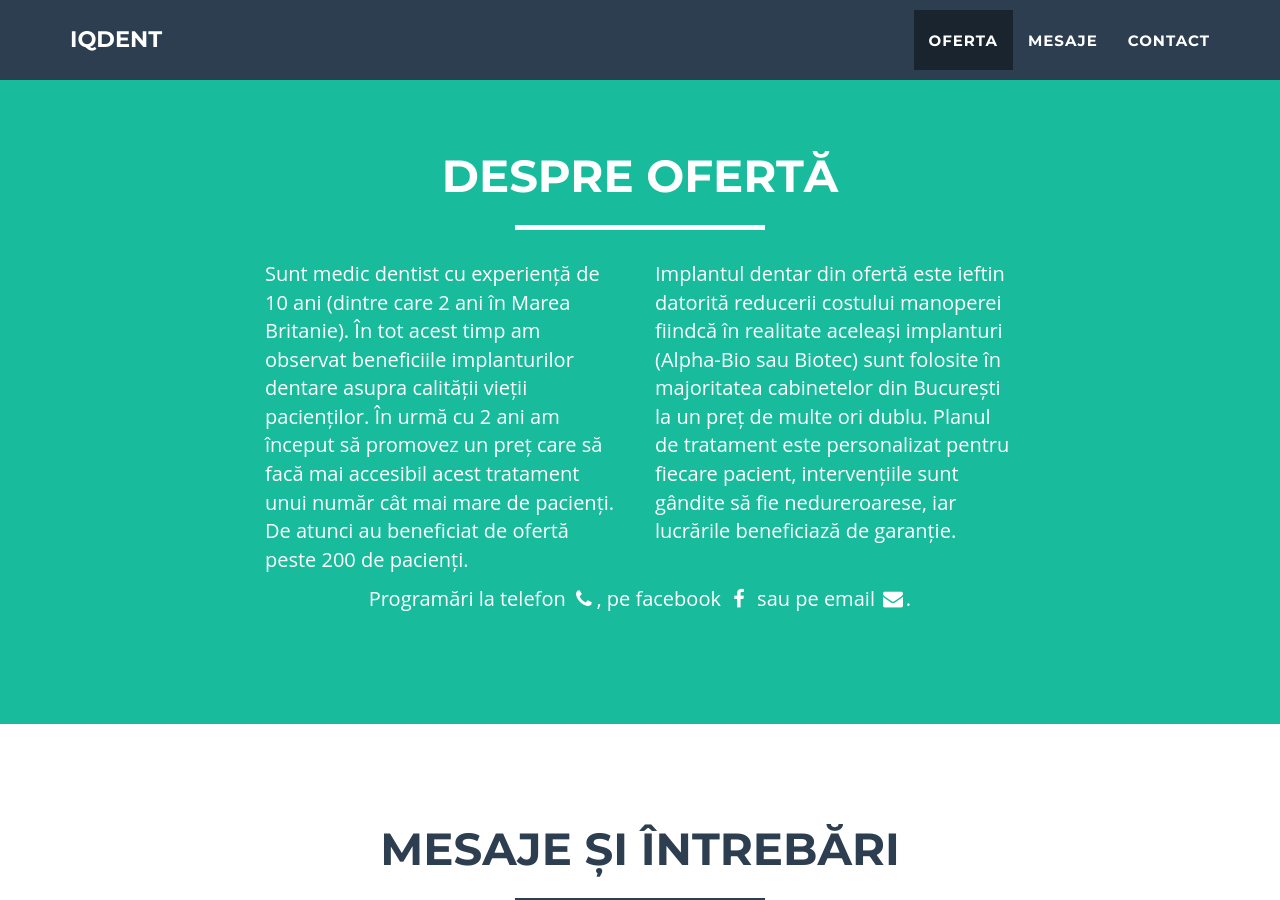
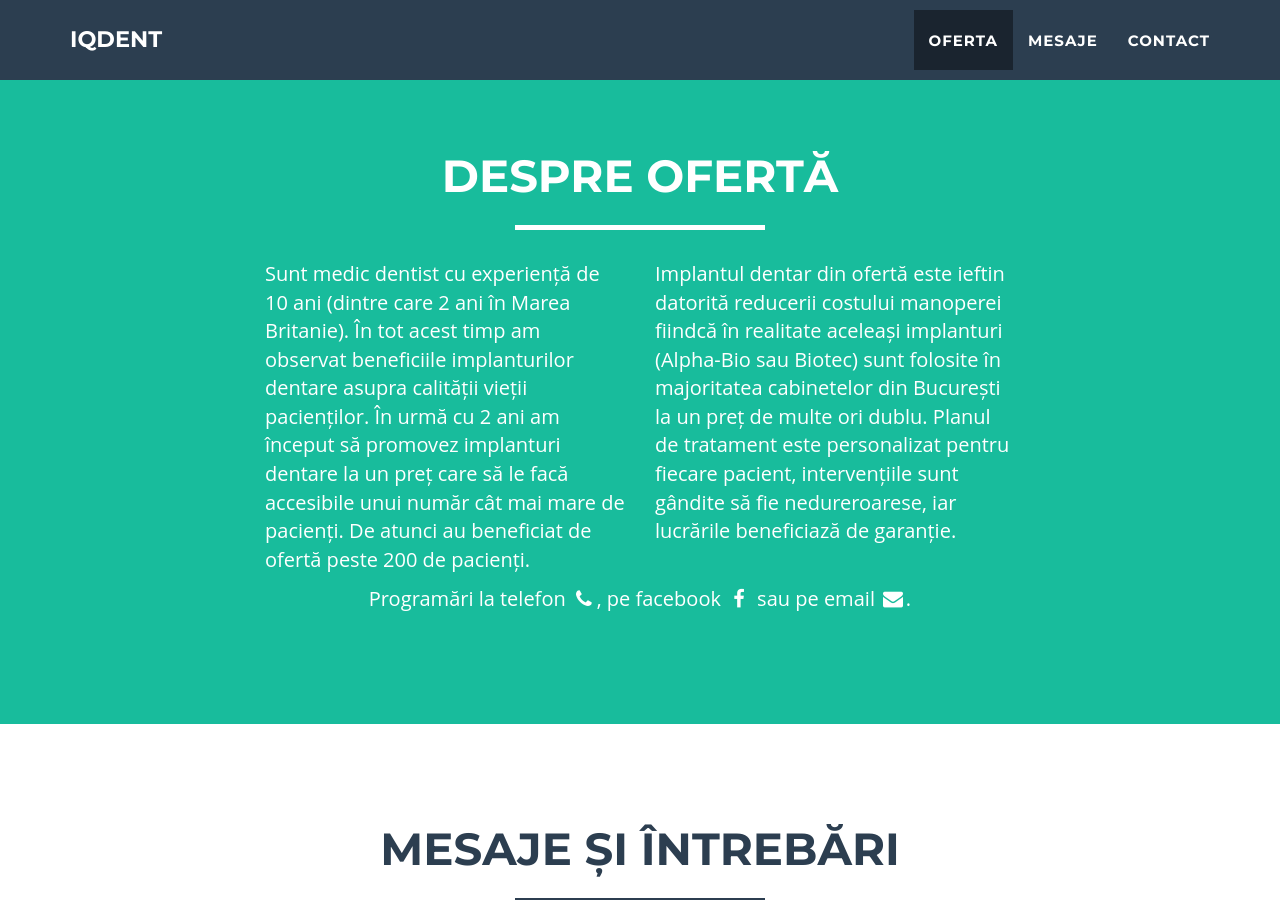
Before and after one commit to littledentgopo/offerdent, a Jekyll site: the page built from index.html, in a window 1280 px wide and 900 px high, scrolled down 1503 px. Built offline with Jekyll 4.4.1, drawn with Linux system fonts in a browser that asks for light colours.

Commit message:
Change word

```diff
--- a/_includes/section-about.html
+++ b/_includes/section-about.html
@@ -8,7 +8,7 @@
             </div>
             <div class="row">
                 <div class="col-lg-4 col-lg-offset-2">
-                    <p>Sunt medic dentist cu experiență de 10 ani (dintre care 2 ani în Marea Britanie). În tot acest timp am observat beneficiile implanturilor dentare asupra calității vieții pacienților. În urmă cu 2 ani am început să promovez un preț care să facă mai accesibil acest tratament unui număr cât mai mare de pacienți. De atunci au beneficiat de ofertă peste 200 de pacienți.
+                    <p>Sunt medic dentist cu experiență de 10 ani (dintre care 2 ani în Marea Britanie). În tot acest timp am observat beneficiile implanturilor dentare asupra calității vieții pacienților. În urmă cu 2 ani am început să promovez implanturi dentare la un preț care să le facă accesibile unui număr cât mai mare de pacienți. De atunci au beneficiat de ofertă peste 200 de pacienți.
                     </p>
                 </div>
                 <div class="col-lg-4">
```
